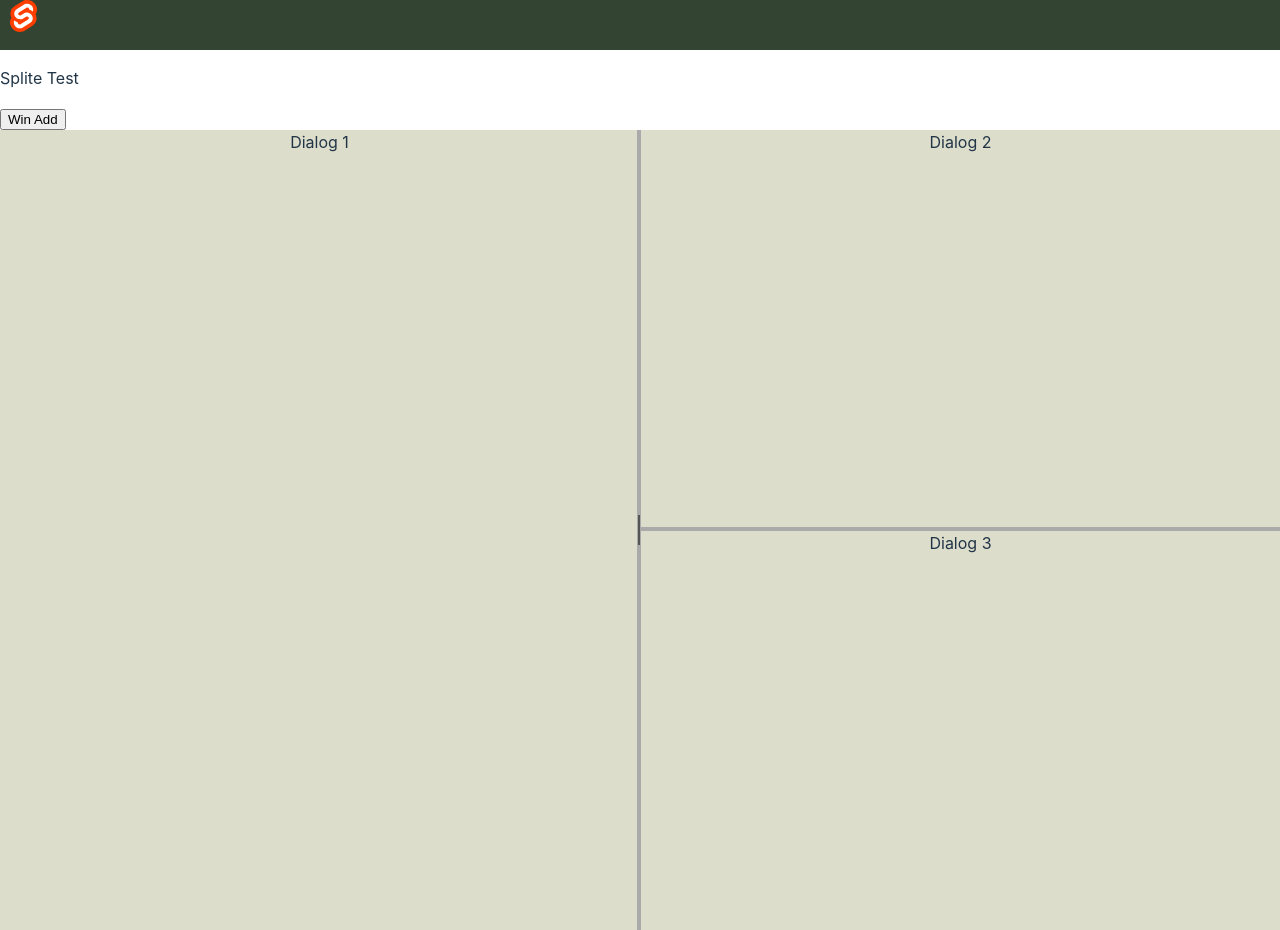
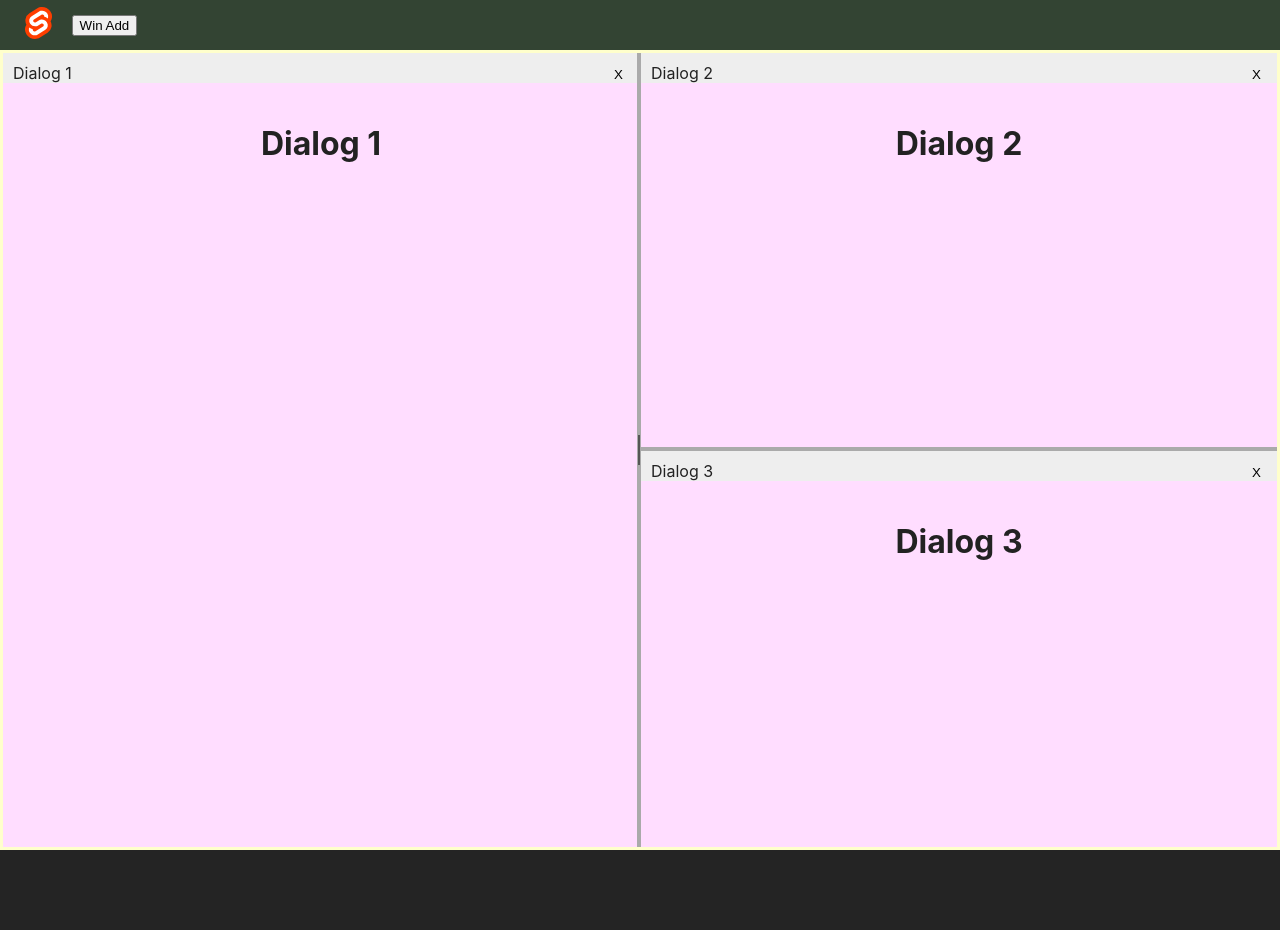
Before and after one commit to teemstone-lab/draggable, a Svelte app: page / in a window 1280 px wide. After the commit the page ends 850 px from the top, so only its background shows below. Built offline with nearby package versions, Linux system fonts and the light colour scheme.

Commit message:
- CSS 전면 개편(Wrapper, Dialog 등 모든 부분의 Style 변경) - Add Button Topbar로 이동 - Close 버튼 생성 및 클릭 이벤트에 따른 값 전달

```diff
--- a/src/App.svelte
+++ b/src/App.svelte
@@ -14,14 +14,11 @@
 
   paneObject = {
     type: 'h',
-    left: {
-      type: 'c',
-      text: 'Dialog 1'
-    },
+    left: { type: 'c', text: 'Dialog 1', title: 'Dialog 1' },
     right: {
       type: 'v',
-      top: {type: 'c', text: 'Dialog 2'},
-      down: { type: 'c', text: 'Dialog 3' }
+      top: {type: 'c', text: 'Dialog 2', title: 'Dialog 2'},
+      down: { type: 'c', text: 'Dialog 3', title: 'Dialog 3' }
     }
   }
 
@@ -41,85 +38,31 @@
 		const RigtheTopWindow = getRightTopWindow(paneObject)
 		if(LastPanaType == 'h'){
 			RigtheTopWindow.type = 'v'
-			RigtheTopWindow.top = {type: 'c', text: RigtheTopWindow.text}
-			RigtheTopWindow.down = {type: 'c', text: `Dialog  ${LastNum}`}
+			RigtheTopWindow.top = {type: 'c', text: RigtheTopWindow.text, title: RigtheTopWindow.text}
+			RigtheTopWindow.down = {type: 'c', text: `Dialog ${LastNum}`, title: `Dialog ${LastNum}`}
 
 		}else{
 			RigtheTopWindow.type = 'h'
-			RigtheTopWindow.left = {type: 'c', text: RigtheTopWindow.text}
-			RigtheTopWindow.right = {type: 'c', text: `Dialog  ${LastNum}`}
+			RigtheTopWindow.left = {type: 'c', text: RigtheTopWindow.text, title: RigtheTopWindow.text}
+			RigtheTopWindow.right = {type: 'c', text: `Dialog ${LastNum}`, title: `Dialog ${LastNum}`}
 		}
 		LastPanaType = RigtheTopWindow.type
-
 		LastNum += 1
 
 		paneObject = paneObject
   }
-  // let items = null
-  // let idVal = 0
 
-  // onMount(() => {
-  //   items = [{ id: idVal, text: `Item ${idVal}` }]
-  //   idVal+= 1
-  // });
-
-  // function addDialog() {
-  //   if (items != null) {
-  //     const newTracklist = items
-  //     newTracklist.push({ id: idVal, text: `Item ${idVal}` })
-  //     items = newTracklist
-  //   } else {
-  //     items = [{ id: idVal, text: `Item ${idVal}`}]
-  //   }
-  //   idVal+= 1
-  // }
-
-  // const remove = (item) => {
-  //   const newTracklist = items.filter((i) => i !== item);
-
-  //   items = newTracklist;
-  // };
-
+  function closeWindow(e) {
+    const windowId = e.detail.id
+    console.log(windowId)
+  }
 </script>
 
 <main>
-  <Topbar />
-  <p style="width: 800px;">Splite Test</p>
-	<input type="button" value="Win Add" on:click={addDialog} data-testid="btnAddTest"/>
+  <Topbar on:addDialog={addDialog}/>
   <div class="wrapper">
-    <SplitPane {paneObject}/>
+    <div class="pane_root">
+      <SplitPane {paneObject} on:closeWindow={closeWindow} />
+    </div>
   </div>
-  <!-- <div>
-    <button on:click={addDialog} name="btnAdd">Add</button>
-  </div>
-  <div class="list" name="dlgList">
-    {#if items != null}
-      {#each items as item, index (item.id)}
-      <div class="clsdialog" >
-          <div class="list-item">
-            Title
-            {#if item.id != 0}
-              <input type="button" on:click={() => remove(item)} class="btn_Del" role="button" value="X"/>
-            {/if}
-          </div>
-          <div class="contents" >
-            {item.text}
-          </div>
-      </div>
-      {/each}
-    {/if}
-  </div> -->
 </main>
-
-<style>
-  div.wrapper {
-    display: block;
-    width: 100%;
-    height: 100vh;
-    margin: auto;
-    background: #ffff00;
-    user-select: none;
-    -webkit-user-select: none;
-    -moz-user-select: none;
-  }
-</style>
--- a/src/app.css
+++ b/src/app.css
@@ -1,7 +1,6 @@
 :root {
   font-family: Inter, Avenir, Helvetica, Arial, sans-serif;
   font-size: 16px;
-  line-height: 24px;
   font-weight: 400;
 
   color-scheme: light dark;
@@ -24,59 +23,105 @@ a:hover {
   color: #535bf2;
 }
 
-body {
-  margin: 0;
-  display: block;
-  place-items: initial;
-  min-width: 320px;
-  min-height: 100vh;
+*, :after, :before {
+  box-sizing: border-box;
 }
 
-h1 {
-  font-size: 3.2em;
-  line-height: 1.1;
+body, main, #app {
+  margin: 0;
+  height: 100%;
+  width: 100%;
+  overflow: hidden;
 }
 
-.card {
-  padding: 2em;
+div.topbar {
+  display: flex;
+  overflow: hidden;
+  align-items: center;
+  color: white;
+  background: #334433;
+  height: 50px;
+  width: 100%;
+  padding: 0 15px;
+  position: relative;
 }
 
-#app {
-  min-width: 100%;
-  min-height: 100vh;
-  margin: 0 auto;
-  padding: 0rem;
-  text-align: justify;
+div.topbar_elements {
+  display: flex;
+  height: 50px;
+  align-items: center;
+  -webkit-box-align: center;
+  margin: 0 10px;
 }
 
-button {
-  border-radius: 8px;
-  border: 1px solid transparent;
-  padding: 0.6em 1.2em;
-  font-size: 1em;
-  font-weight: 500;
-  font-family: inherit;
-  background-color: #1a1a1a;
-  cursor: pointer;
-  transition: border-color 0.25s;
-}
-button:hover {
-  border-color: #646cff;
-}
-button:focus,
-button:focus-visible {
-  outline: 4px auto -webkit-focus-ring-color;
+div.wrapper {
+  display: block;
+  width: 100%;
+  height: 100vh;
+  position: relative;
+  background: #ffffcc;
+  user-select: none;
+  -webkit-user-select: none;
+  -moz-user-select: none;
 }
 
-@media (prefers-color-scheme: light) {
-  :root {
-    color: #213547;
-    background-color: #ffffff;
-  }
-  a:hover {
-    color: #747bff;
-  }
-  button {
-    background-color: #f9f9f9;
-  }
+div.pane_root {
+  position: absolute;
+  top: 3px;
+  bottom: 3px;
+  left: 3px;
+  right: 3px;
 }
+
+div.pane_root > * {
+  box-sizing: border-box;
+}
+
+div.pane {
+  position: relative;
+  display: flex;
+  flex-direction: column;
+  overflow: hidden;
+  height: 100%;
+}
+
+div.pane_topbar {
+  background: #eeeeee;
+  display: inline-flex;
+  justify-content: space-between;
+  flex-shrink: 0;
+  height: 30px;
+  cursor: move;
+  color: #222222;
+  padding: 10px;
+}
+
+div.pane_container {
+  position: relative;
+  display: block;
+  flex: 1;
+  height: 0;
+  overflow: hidden;
+  background: #ffddff;
+}
+
+div.pane_content {
+  height: 100%;
+  padding: 20px;
+  text-align: center;
+}
+
+div.pane_content > h1 {
+  display: block;
+  font-size: 2em;
+  margin-block-start: 0.67em;
+  margin-block-end: 0.67em;
+  font-weight: bold;
+  color: #222222;
+}
+
+button.closed {
+  background: transparent;
+  border: 0;
+  cursor: pointer;
+}
--- /dev/null
+++ b/src/lib/Dialog.svelte
@@ -0,0 +1,24 @@
+<script lange="ts">
+import {createEventDispatcher } from 'svelte'
+
+export let title
+export let text
+
+const dispatch = createEventDispatcher()
+
+function closeWindow() {
+    dispatch('closeWindow', { id: title })
+}
+</script>
+
+<div role="dialog" draggable="true" class="pane">
+    <div class="pane_topbar">
+        <div>{title}</div>
+        <div><button on:click={closeWindow} class="closed">X</button></div>
+    </div>
+    <div class="pane_container">
+        <div class="pane_content">
+            <h1>{text}</h1>
+        </div>
+    </div>
+</div>
--- a/src/lib/SplitPane.svelte
+++ b/src/lib/SplitPane.svelte
@@ -1,8 +1,16 @@
 <script lange="ts">
-import  HSplitPane  from './HSplitPane.svelte'
-import  VSplitPane  from './VSplitPane.svelte'
+import {createEventDispatcher } from 'svelte'
+import HSplitPane from './HSplitPane.svelte'
+import VSplitPane from './VSplitPane.svelte'
+import Dialog from './Dialog.svelte'
 
 export let paneObject
+
+const dispatch = createEventDispatcher()
+
+function closeWindow(e) {
+    dispatch('closeWindow', { id: e.detail.id })
+}
 </script>
 
 {#if paneObject.type === 'h'}
@@ -10,18 +18,18 @@ export let paneObject
     <left slot="left" role="dialog">
     {#if paneObject.left}
         {#if paneObject.left.type === 'c'}
-        <div role="dialog" draggable="true">{paneObject.left.text}</div>
+        <Dialog text={paneObject.left.text} title={paneObject.left.title} on:closeWindow={closeWindow}/>
         {:else}
-        <svelte:self paneObject={paneObject.left} />
+        <svelte:self paneObject={paneObject.left} on:closeWindow={closeWindow} />
         {/if}
     {/if}
     </left>
     <right slot="right">
     {#if paneObject.right}
         {#if paneObject.right.type === 'c'}
-        <div role="dialog" draggable="true">{paneObject.right.text}</div>
+        <Dialog text={paneObject.right.text} title={paneObject.right.title} on:closeWindow={closeWindow} />
         {:else}
-        <svelte:self paneObject={paneObject.right} />
+        <svelte:self paneObject={paneObject.right} on:closeWindow={closeWindow} />
         {/if}
     {/if}
     </right>
@@ -31,26 +39,24 @@ export let paneObject
     <top slot="top">
     {#if paneObject.top}
         {#if paneObject.top.type === 'c'}
-        <div role="dialog" draggable="true">{paneObject.top.text}</div>
+        <Dialog text={paneObject.top.text} title={paneObject.top.title} on:closeWindow={closeWindow} />
         {:else}
-        <svelte:self paneObject={paneObject.top} />
+        <svelte:self paneObject={paneObject.top} on:closeWindow={closeWindow} />
         {/if}
     {/if}
     </top>
     <down slot="down">
     {#if paneObject.down}
         {#if paneObject.down.type === 'c'}
-        <div role="dialog" draggable="true">{paneObject.down.text}</div>
+        <Dialog text={paneObject.down.text} title={paneObject.down.title} on:closeWindow={closeWindow} />
         {:else}
-        <svelte:self paneObject={paneObject.down} />
+        <svelte:self paneObject={paneObject.down} on:closeWindow={closeWindow} />
         {/if}
     {/if}
     </down>
 </VSplitPane>
 {:else}
-<div role="dialog">
-    {paneObject.text}
-</div>
+<Dialog text={paneObject.text} title={paneObject.title} on:closeWindow={closeWindow} />
 {/if}
 
 <style>
--- a/src/lib/Topbar.svelte
+++ b/src/lib/Topbar.svelte
@@ -1,24 +1,21 @@
 <script lang="ts">
+    import {createEventDispatcher } from 'svelte'
     import svelteLogo from '../assets/svelte.svg'
+
+    const dispatch = createEventDispatcher()
+
+    function addDialog() {
+        dispatch('addDialog')
+    }
 </script>
 
-<div id="topbar">
-    <a href="https://svelte.dev" target="_blank">
-        <img src={svelteLogo} alt="Svelte Logo" />
-    </a>
+<div class="topbar">
+    <div class="topbar_elements">
+        <a href="https://svelte.dev" target="_blank">
+            <img src={svelteLogo} alt="Svelte Logo" />
+        </a>
+    </div>
+    <div class="topbar_elements">
+        <input type="button" value="Win Add" on:click={addDialog} data-testid="btnAddTest"/>
+    </div>
 </div>
-
-<style>
-    #topbar {
-        width: 100%;
-        height: 50px;
-        line-height: 50px;
-        color: white;
-        background: #334433;
-        font-weight: 600;
-        place-items: center;
-        padding: 0 10px 0 10px;
-        display: inline-block;
-        vertical-align: middle;
-    }
-</style>
```
